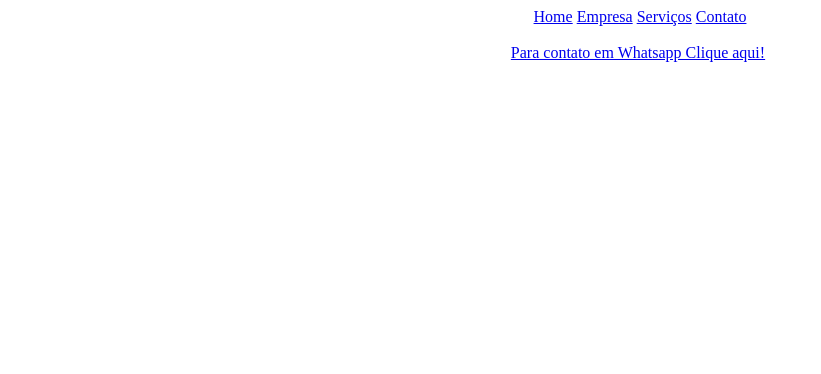
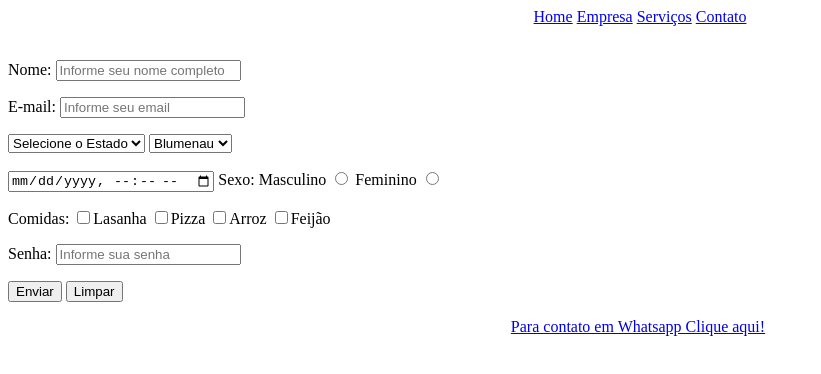
Before and after one commit to JoaoNunesdosSantos/Teste, a plain HTML site: page contato.html in a window 1280 px wide. Shown: the whole page, without its empty margins (0-821 px from the left). Drawn offline with Linux system fonts and the light colour scheme.

Commit message:
Aula 3 de HTML

```diff
--- a/contato.html
+++ b/contato.html
@@ -16,6 +16,67 @@
      </nav>
           <img src="IMG/logo.img" alt="" width="300px">
      </center>
+
+    <form action="enviaemail.cs" method="post">
+      <p>
+           <label>Nome:</label>
+           <input type="text" name="nome" required placeholder="Informe seu nome completo">
+      </p>
+      <p>
+           <label>E-mail:</label>
+           <input type="email" name="email" required placeholder="Informe seu email">
+      </p>
+      <p>
+           <select name="estado" id="">
+               <option value="">Selecione o Estado</option>
+               <option value="SC">Santa Catarina</option>
+               <option value="PR">Paraná</option>
+               <option value="RS">Rio Grande do Sul</option>
+           </select>
+           <select name="cidade" id="">
+                <option value="BNU">Blumenau</option>
+                <option value="ITJ">Itajaí</option>
+           </select>
+      </p>
+      <p>
+           <input type="datetime-local" name="data">
+
+           <label>Sexo:</label>
+           <span>
+                Masculino <input type="radio" name="sexo" value="M">
+                Feminino <input type="radio" name="sexo" value="F">
+           </span>
+      </p>
+
+
+      <p>
+           <label>Comidas:</label>
+           <input type="checkbox" name="comida" value="Lasanha">Lasanha
+           <input type="checkbox" name="comida" value="Pizza">Pizza
+           <input type="checkbox" name="comida" value="Arroz">Arroz
+           <input type="checkbox" name="comida" value="Feijão">Feijão
+
+      </p>
+
+
+      <p>
+           <label>Senha:</label>
+           <input type="password" name="senha" required placeholder="Informe sua senha">
+      </p>
+      <p>
+
+           <button type="submit">Enviar</button>
+           <input type="reset" name="enviar" value="Limpar">
+      </p>
+
+
+    </form>
+
+
+
+
+
+
      <center>
          <nav>
              <a href="https://api.whatsapp.com/send?phone=554798390728">Para contato em Whatsapp Clique aqui!</a>
```
Also changed, not shown: cadastro.html (added, +96 -0 lines).
